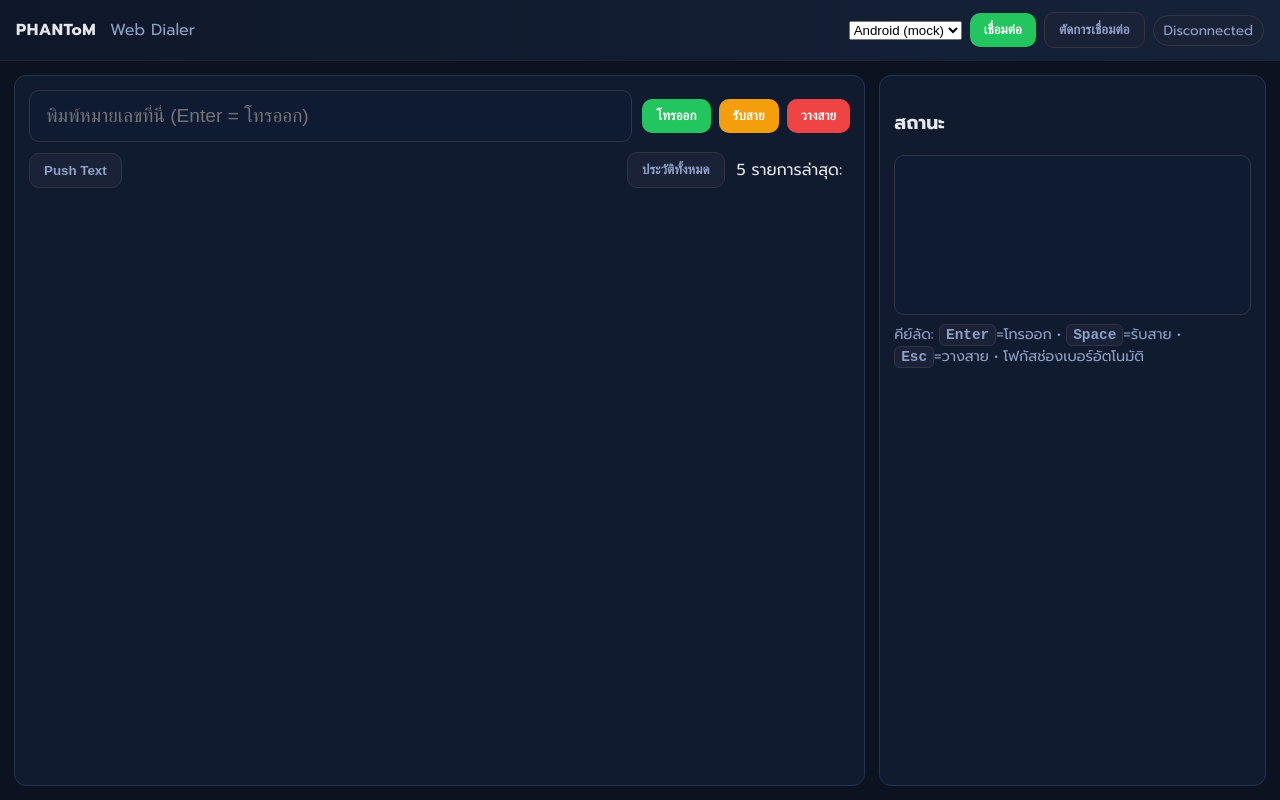
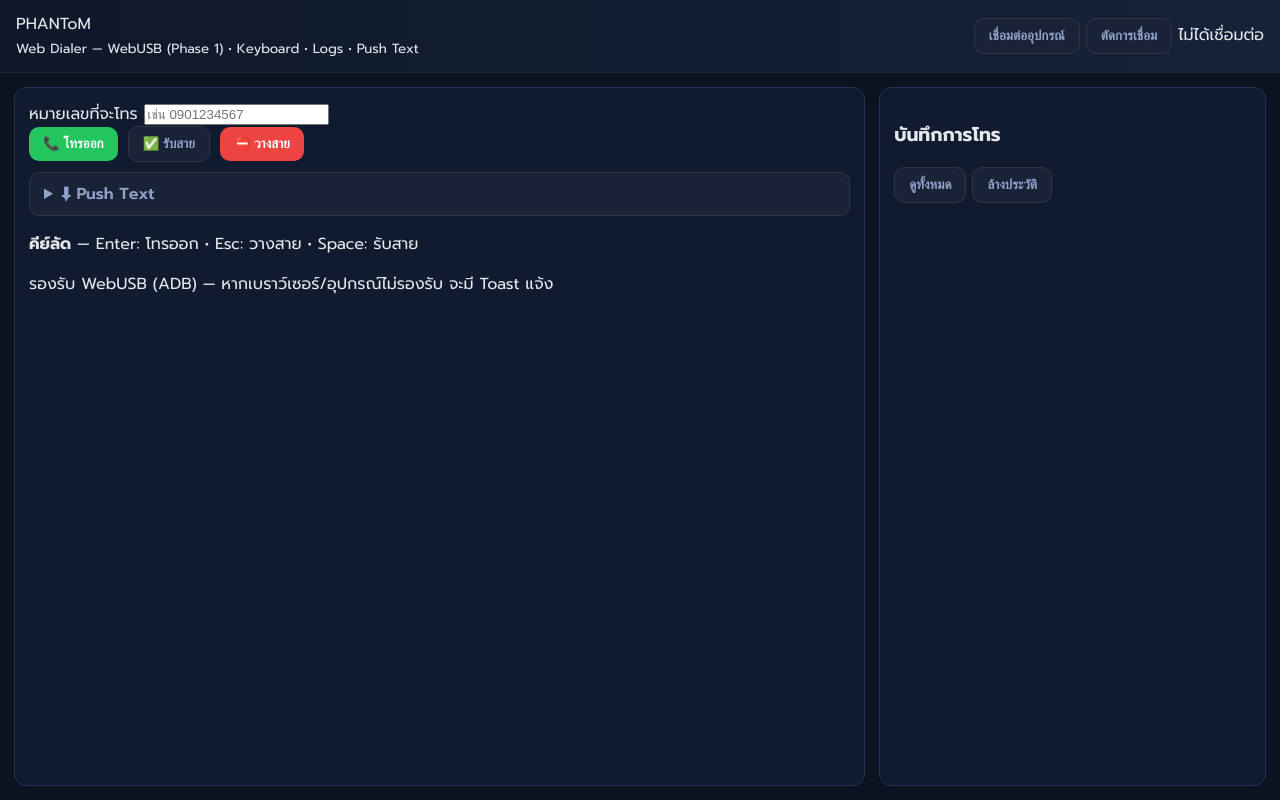
Before and after one commit to Phantomguy7845/PHANToM-is-Working-with-Connex, a plain HTML site: page PHANToM_Web_Dialer/PHANToM_Web_Dialer.html in a window 1280 px wide. Drawn offline with Linux system fonts and the light colour scheme.

Commit message:
Update PHANToM_Web_Dialer.html

```diff
--- a/PHANToM_Web_Dialer/PHANToM_Web_Dialer.html
+++ b/PHANToM_Web_Dialer/PHANToM_Web_Dialer.html
@@ -5,83 +5,94 @@
   <meta name="viewport" content="width=device-width,initial-scale=1" />
   <title>PHANToM Web Dialer</title>
   <link rel="preconnect" href="https://fonts.googleapis.com">
-  <link href="https://fonts.googleapis.com/css2?family=Prompt:wght@400;600;700&display=swap" rel="stylesheet">
+  <link href="https://fonts.googleapis.com/css2?family=Prompt:wght@400;600;700;800&display=swap" rel="stylesheet">
   <link rel="stylesheet" href="css/phantom-web-dialer.css">
 </head>
 <body>
+  <!-- Top Bar -->
   <header class="topbar">
     <div class="brand">
-      <strong>PHANToM</strong>
-      <span class="muted">Web Dialer</span>
+      <div class="logo">PHANToM</div>
+      <small>Web Dialer — WebUSB (Phase 1) • Keyboard • Logs • Push Text</small>
     </div>
-    <div class="device">
-      <select id="deviceSelect" title="เลือกอุปกรณ์"></select>
-      <button id="btnConnect" class="btn ok">เชื่อมต่อ</button>
-      <button id="btnDisconnect" class="btn ghost">ตัดการเชื่อมต่อ</button>
-      <span id="connState" class="pill">Disconnected</span>
+    <div class="cluster">
+      <button id="btnConnect" class="btn ghost">เชื่อมต่ออุปกรณ์</button>
+      <button id="btnDisconnect" class="btn ghost" disabled>ตัดการเชื่อม</button>
+      <span id="devStatus" class="badge muted">ไม่ได้เชื่อมต่อ</span>
     </div>
   </header>
 
+  <!-- Main Layout -->
   <main class="wrap">
+    <!-- Left: Dial Pad (no keypad), number input + primary controls -->
     <section class="dial card">
-      <div class="row">
-        <input id="numberInput" type="tel" inputmode="tel" placeholder="พิมพ์หมายเลขที่นี่ (Enter = โทรออก)" />
-        <div class="controls">
-          <button id="btnCall" class="btn ok">โทรออก</button>
-          <button id="btnAnswer" class="btn warn">รับสาย</button>
-          <button id="btnHangup" class="btn danger">วางสาย</button>
+      <label class="num-label" for="phoneInput">หมายเลขที่จะโทร</label>
+      <input id="phoneInput" type="tel" inputmode="tel" autocomplete="off" placeholder="เช่น 0901234567" />
+
+      <div class="row primary-actions">
+        <button id="btnCall" class="btn ok" title="Enter = โทรออก">📞 โทรออก</button>
+        <button id="btnAnswer" class="btn ghost" title="Space = รับสาย">✅ รับสาย</button>
+        <button id="btnHangup" class="btn danger" title="Esc = วางสาย">⛔ วางสาย</button>
+      </div>
+
+      <details id="pushTextPanel" class="push-panel">
+        <summary id="togglePush" class="btn ghost">⬇ Push Text</summary>
+        <div class="push-body">
+          <textarea id="pushText" placeholder="พิมพ์ข้อความสั้น ๆ ที่ต้องการส่งไป Clipboard ของอุปกรณ์"></textarea>
+          <div class="row">
+            <button id="btnPushNow" class="btn">Push</button>
+            <span class="hint">* ถ้าอุปกรณ์ไม่รองรับจะคัดลอกไว้บน Clipboard ของคอมพ์แทน</span>
+          </div>
+        </div>
+      </details>
+
+      <div class="hline"></div>
+
+      <div class="about">
+        <p><b>คีย์ลัด</b> — Enter: โทรออก • Esc: วางสาย • Space: รับสาย</p>
+        <p>รองรับ WebUSB (ADB) — หากเบราว์เซอร์/อุปกรณ์ไม่รองรับ จะมี Toast แจ้ง</p>
+      </div>
+    </section>
+
+    <!-- Right: Logs -->
+    <section class="logs card">
+      <div class="logs-head">
+        <h3>บันทึกการโทร</h3>
+        <div class="cluster">
+          <button id="btnShowAll" class="btn ghost">ดูทั้งหมด</button>
+          <button id="btnClearLogs" class="btn ghost">ล้างประวัติ</button>
         </div>
       </div>
 
-      <div class="row tools">
-        <button id="btnPushTextToggle" class="btn ghost">Push Text</button>
-        <div id="pushTextPanel" class="push hide">
-          <input id="pushTextInput" type="text" placeholder="พิมพ์ข้อความที่จะส่งไปยังคลิปบอร์ดของอุปกรณ์…" />
-          <button id="btnPushText" class="btn">ส่ง</button>
-        </div>
-
-        <div class="right">
-          <button id="btnHistoryOpen" class="btn ghost">ประวัติทั้งหมด</button>
-          <div class="recent">
-            <span class="muted">5 รายการล่าสุด:</span>
-            <ul id="recentList"></ul>
-          </div>
-        </div>
-      </div>
-    </section>
-
-    <section class="side card">
-      <h3>สถานะ</h3>
-      <div id="statusLog" class="log"></div>
-      <div class="hint">
-        คีย์ลัด: <kbd>Enter</kbd>=โทรออก • <kbd>Space</kbd>=รับสาย • <kbd>Esc</kbd>=วางสาย • โฟกัสช่องเบอร์อัตโนมัติ
+      <div id="recentList" class="recent-list">
+        <!-- ล่าสุด 5 รายการ จะถูกเติมด้วย JS -->
       </div>
     </section>
   </main>
 
-  <!-- History Modal -->
+  <!-- Modal: All History -->
   <dialog id="historyModal" class="modal">
-    <form method="dialog" class="modal-card">
+    <form method="dialog" class="modal-card" id="historyForm">
       <header class="modal-head">
-        <h3>ประวัติการโทร</h3>
-        <button id="btnHistoryClose" class="icon" value="cancel" type="button">✖</button>
+        <h3>ประวัติการโทรทั้งหมด</h3>
+        <button class="icon" id="closeHistory" value="cancel" type="button">✖</button>
       </header>
       <section class="modal-body">
-        <div class="hist-tools">
-          <input id="histSearch" type="text" placeholder="ค้นหาเบอร์ (realtime)" />
-          <label class="chk"><input id="histDedup" type="checkbox" /> แสดงเฉพาะการโทรล่าสุดต่อหนึ่งเบอร์</label>
-          <button id="btnHistoryExport" type="button" class="btn ghost">Export .json</button>
-          <label class="btn ghost imp-label">Import<input id="historyImport" type="file" accept=".json" hidden></label>
+        <div class="row">
+          <input id="searchLogs" type="text" placeholder="ค้นหาเบอร์ (พิมพ์บางส่วนแบบ realtime)">
+          <label class="chk">
+            <input id="filterDup" type="checkbox">
+            <span>ซ่อนเบอร์ซ้ำ (แสดงเฉพาะล่าสุด)</span>
+          </label>
         </div>
-        <table class="hist-table" id="histTable">
-          <thead><tr><th>เวลา</th><th>หมายเลข</th><th>ผล</th></tr></thead>
-          <tbody></tbody>
-        </table>
+        <div id="historyList" class="history-list"></div>
       </section>
     </form>
   </dialog>
 
+  <!-- Toast -->
   <div id="toast" class="toast">พร้อมทำงาน</div>
+
   <script src="js/phantom-web-dialer.js"></script>
 </body>
 </html>
```
